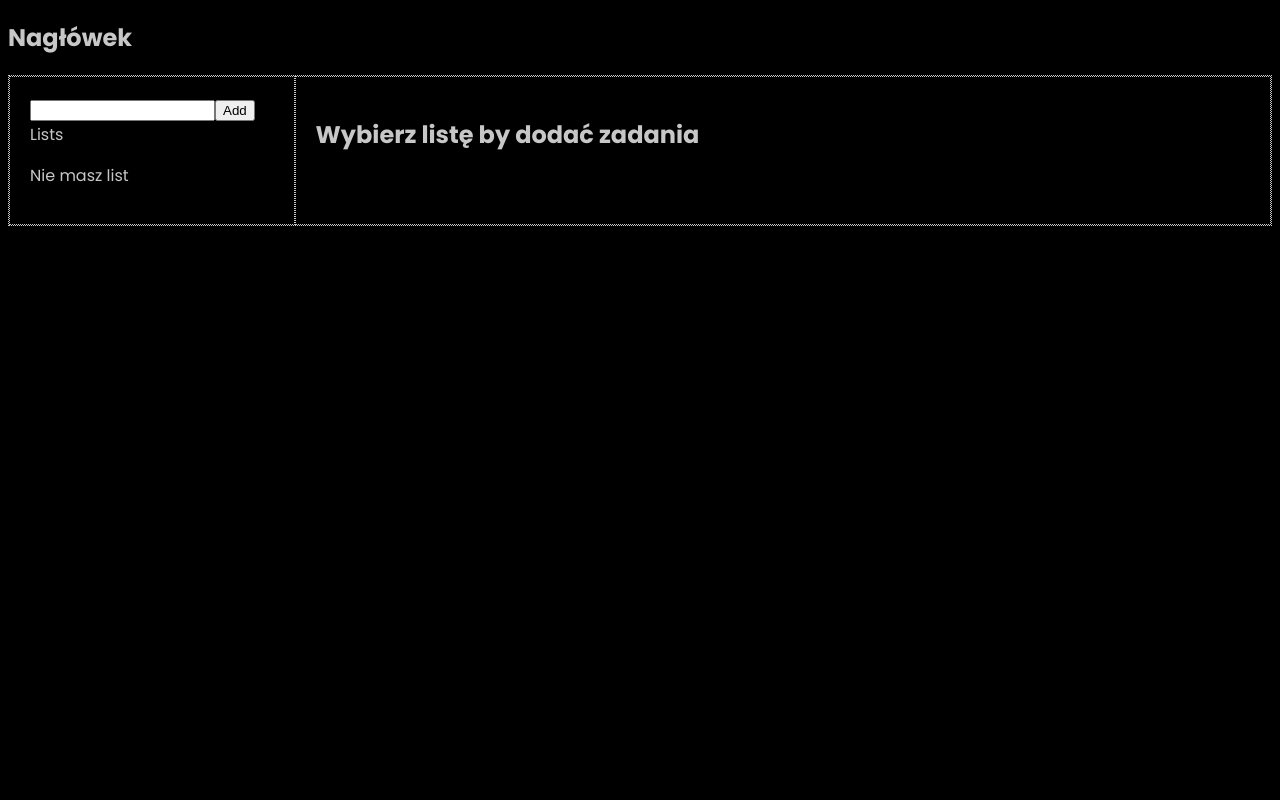
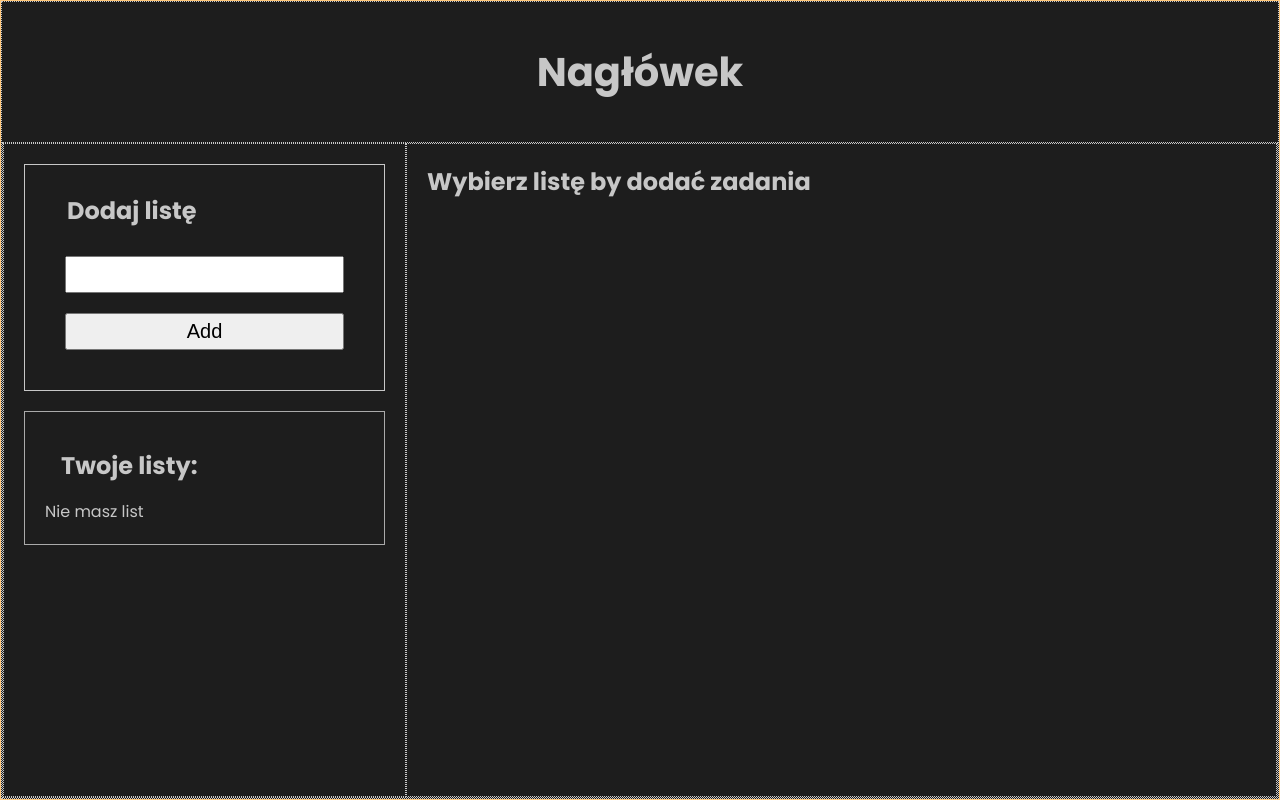
Before and after one commit to danielsuszek/todo-list-redux-ts, a React (Create React App) app: page / in a window 1280 px wide. Built offline with nearby package versions, Linux system fonts and the light colour scheme.

Commit message:
Added styles to navbar

```diff
--- a/src/App.tsx
+++ b/src/App.tsx
@@ -14,11 +14,12 @@ const App: FC = () => {
   const listIdToDelete = useSelector((state: RootState) => state.list.listIdToDelete)
   const listToEdit = useSelector((state: RootState) => state.list.listToEdit)
   const taskToDelete = useSelector((state: RootState) => state.list.taskToDelete)
- console.log(taskToDelete);
+//  console.log(taskToDelete);
   return (
     <div className="App">
+      <div className="App__appWrapper">
         <Header />
-      <div className="container">
+        <div className="App__appWrapper__container">
           <Navbar />
           <MainContent />
         </div>
@@ -28,6 +29,7 @@ const App: FC = () => {
         {/* {taskToDelete && <DeleteTaskModal taskToDelete={taskToDelete}/>} */}
         {taskToDelete && <DeleteTaskModal taskToDelete={taskToDelete}/>}
       </div>
+    </div>
   );
 }
 
--- a/src/app.sass
+++ b/src/app.sass
@@ -1,9 +1,18 @@
 @import './sass/main-import'
 
 .App
-  background-color: $main-bg
-  color: $gray
-  font-family: $Poppins
-  .container
+  border: 1px solid $topaz
+  width: 100%
+  height: 100%
+  &__appWrapper
+    background-color: $dark
+    border: 1px dotted $gray
+    width: 100%
+    height: 100%
     display: flex
-    border: 1px dotted $gray
+    flex-direction: column
+    position: relative
+    &__container
+      display: flex
+      height: 100%
+      border: 1px dotted $gray
--- a/src/components/CreateNewList.tsx
+++ b/src/components/CreateNewList.tsx
@@ -1,3 +1,5 @@
+import './createNewList.sass'
+
 import React , { FC, useState, FormEvent } from 'react'
 import { useDispatch } from 'react-redux'
 
@@ -31,8 +33,12 @@ const CreateNewList: FC = () => {
   }
 
   return (
-    <div>
-      <form onSubmit={submitHandler}>
+    <div className="addListForm">
+      <h2>Dodaj listę</h2>
+      <form
+        className="addListForm__form"
+        onSubmit={submitHandler}
+      >
         <input
           value={listName}
           onChange={inputChangeHandler}
--- a/src/components/Lists.tsx
+++ b/src/components/Lists.tsx
@@ -27,7 +27,7 @@ const Lists: FC = () => {
   }, [dispatch])
   return (
     <div className="lists">
-      Lists
+      <h2>Twoje listy:</h2>
       {(Object.keys(lists).length === 0) ?
         <p>Nie masz list</p> :
         (
--- /dev/null
+++ b/src/components/createNewList.sass
@@ -0,0 +1,17 @@
+@import '../sass/main-import'
+
+.addListForm
+  border: 1px solid $gray
+  padding: 20px
+  h2
+    padding: 8px 22px
+  &__form
+    // border: 1px solid $gray
+    display: flex
+    flex-direction: column
+    padding: 20px
+    input, button
+      padding: 5px
+      font-size: 20px
+    button
+      margin-top: 20px
--- /dev/null
+++ b/src/components/header.sass
@@ -0,0 +1,7 @@
+@import '../sass/main-import'
+
+header
+  h2
+    font-size: 40px
+    padding: 40px
+    text-align: center
--- a/src/components/lists.sass
+++ b/src/components/lists.sass
@@ -1,13 +1,18 @@
 @import '../sass/main-import'
 
 .lists
+  border: 1px solid #aaa
+  margin-top: 20px
+  padding: 20px
+  h2
+    padding: 16px
   &__itemWrapper
     display: flex
     justify-content: center
     align-items: center
     .itemWrapper__item
       // border: 1px dotted $gray
-      flex-basis: 80%
+      flex-basis: 70%
       p
         cursor: pointer
     .itemWrapper__buttons
--- a/src/components/navbar.sass
+++ b/src/components/navbar.sass
@@ -3,4 +3,4 @@
 .navbar
   border: 1px dotted $gray
   padding: 20px
-  flex-basis: 20%
+  flex-basis: 30%
--- a/src/index.sass
+++ b/src/index.sass
@@ -1,5 +1,14 @@
 @import './sass/main-import'
+
+*
+  box-sizing: border-box
+  margin: 0
+  padding: 0
 
 body
   background-color: $main-bg
-  color: $black
+  color: $gray
+  font-family: $Poppins
+#root
+  width: 100vw
+  height: 100vh
```
Also changed, not shown: src/components/Header.tsx (+7 -3 lines). Lines whose indentation alone changed are shown as unchanged.
